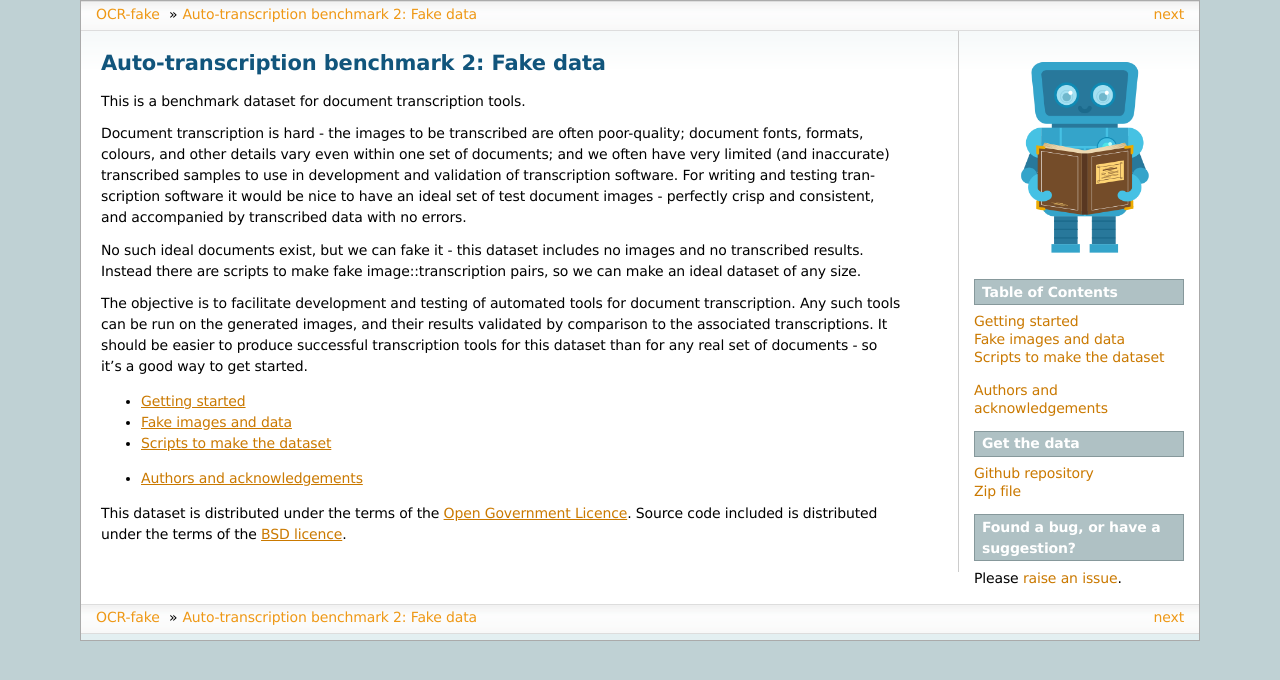
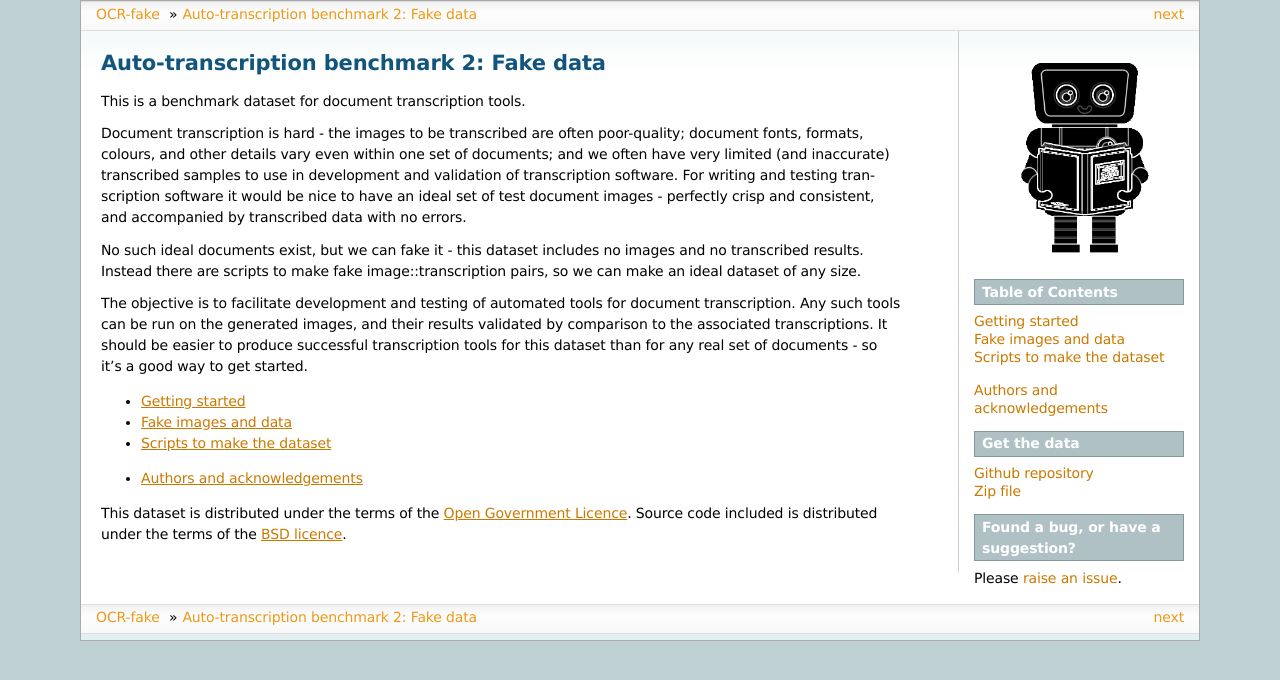
Before and after one commit to philip-brohan/Auto-transcription-benchmark-2-Fake-data, a Sphinx documentation site: the page built from docs/index.rst, in a window 1280 px wide. Shown: the top 680 px of the page. Built offline with Sphinx 7.4.7, drawn with Linux system fonts in a browser that asks for light colours.

Commit message:
Updated logo and added sphinx to the python environment.

```diff
--- a/docs/conf.py
+++ b/docs/conf.py
@@ -139,7 +139,7 @@ html_theme = 'sphinxdoc'
 # The name for this set of Sphinx documents.
 # "<project> v<release> documentation" by default.
 #
-html_title = u'Auto-transcription benchmark 1: Fort William pressures'
+html_title = u'Auto-transcription benchmark 2: Fake data'
 
 # A shorter title for the navigation bar.  Default is the same as html_title.
 #
@@ -148,7 +148,7 @@ html_short_title = u'OCR-fake'
 # The name of an image file (relative to this directory) to place at the top
 # of the sidebar.
 #
-html_logo = 'logo/rrb.png'
+html_logo = 'logo/rrb2.png'
 
 # The name of an image file (relative to this directory) to use as a favicon of
 # the docs.  This file should be a Windows icon file (.ico) being 16x16 or 32x32
```
Also changed, not shown: docs/logo/rrb2.png (added), 1 other file.
